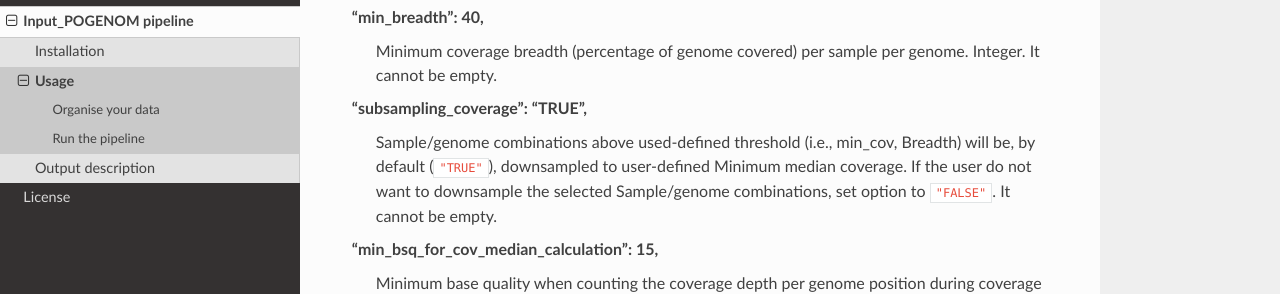
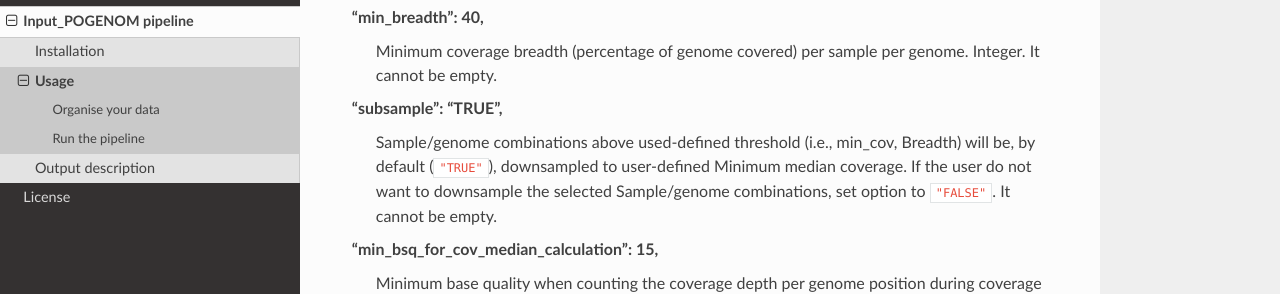
Before and after one commit to EnvGen/POGENOM, a Sphinx documentation site: the page built from docs/source/Input_POGENOM_Usage.rst, in a window 1280 px wide and 900 px high, scrolled down 2609 px. Shown: the part 159-453 px from the top of the window. Built offline with Sphinx 7.4.7 and the Read the Docs theme 2.0.0, drawn with Linux system fonts in a browser that asks for light colours.

Commit message:
Update subsample

```diff
--- a/docs/source/Input_POGENOM_Usage.rst
+++ b/docs/source/Input_POGENOM_Usage.rst
@@ -101,7 +101,7 @@ In the "Input_POGENOM_config.json" file, set the parameters to be used. It conta
   Minimum coverage breadth (percentage of genome covered) per sample per genome. Integer.
   It cannot be empty.
 
-"subsampling_coverage": "TRUE",
+"subsample": "TRUE",
   Sample/genome combinations above used-defined threshold (i.e., min_cov, Breadth) will be, by default (``"TRUE"``), downsampled to user-defined Minimum median coverage.
   If the user do not want to downsample the selected Sample/genome combinations, set option to ``"FALSE"``.
   It cannot be empty.
```
Also changed, not shown: 6 other files.
